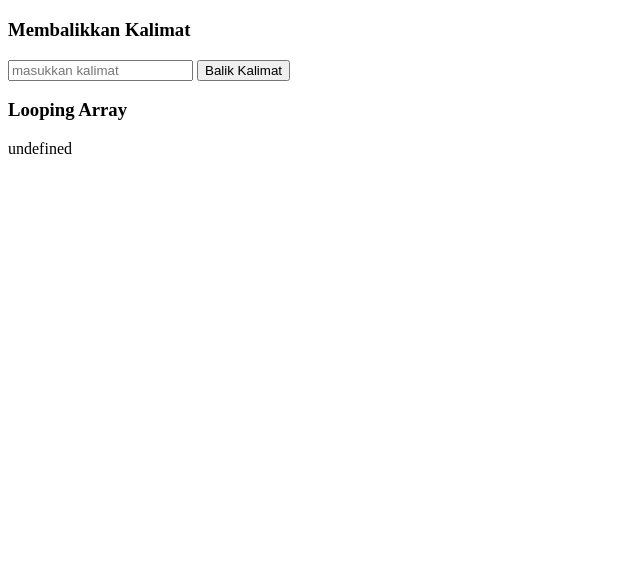
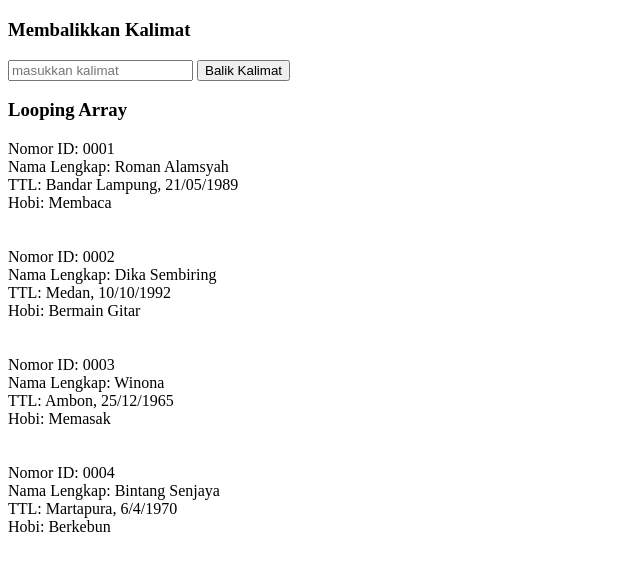
Before and after one commit to diakurnia/tugas-sanbercode, a plain HTML site: page day-4-java-script/array.html in a window 1280 px wide. Shown: the part 61-632 px from the top of the page, without its empty margins (0-640 px from the left). Drawn offline with Linux system fonts and the light colour scheme.

Commit message:
finished task array

```diff
--- a/day-4-java-script/array.html
+++ b/day-4-java-script/array.html
@@ -36,7 +36,15 @@
             Hint: Gunakan properti length dari string untuk mencari tahu panjang string
         */
         // Code Kamu di sini
-
+        const balikString = (word) => {
+            let newWord = ''
+            // return word.split('').reverse().join('')
+            // let reverseWord = ''
+            for ( let i = word.length-1; i >= 0; i--) {
+                newWord += word[i]
+            }
+            return newWord
+        }
 
         // Driver Code, jangan diganggu!
         var formBalikString = document.getElementById("balikString")
@@ -94,9 +102,18 @@
 
         // Code kamu di sini, lakukan looping terhadap input di atas
 
+        const dataHandling = (data) => {
+            let rincianData = ''
+            for ( let i = 0; i < data.length; i++){
+                    rincianData += `Nomor ID: ${data[i][0]} <br>
+                                    Nama Lengkap: ${data[i][1]} <br>
+                                    TTL: ${data[i][2]}, ${data[i][3]} <br>
+                                    Hobi: ${data[i][4]} <br><br><br>`
+            }
+            return rincianData
+        }
 
-
-        var jawaban2 // =  Isikan outputnya di sini
+        var jawaban2 = dataHandling(input)// =  Isikan outputnya di sini
 
         document.getElementById("jawaban2").innerHTML = jawaban2
 
```
